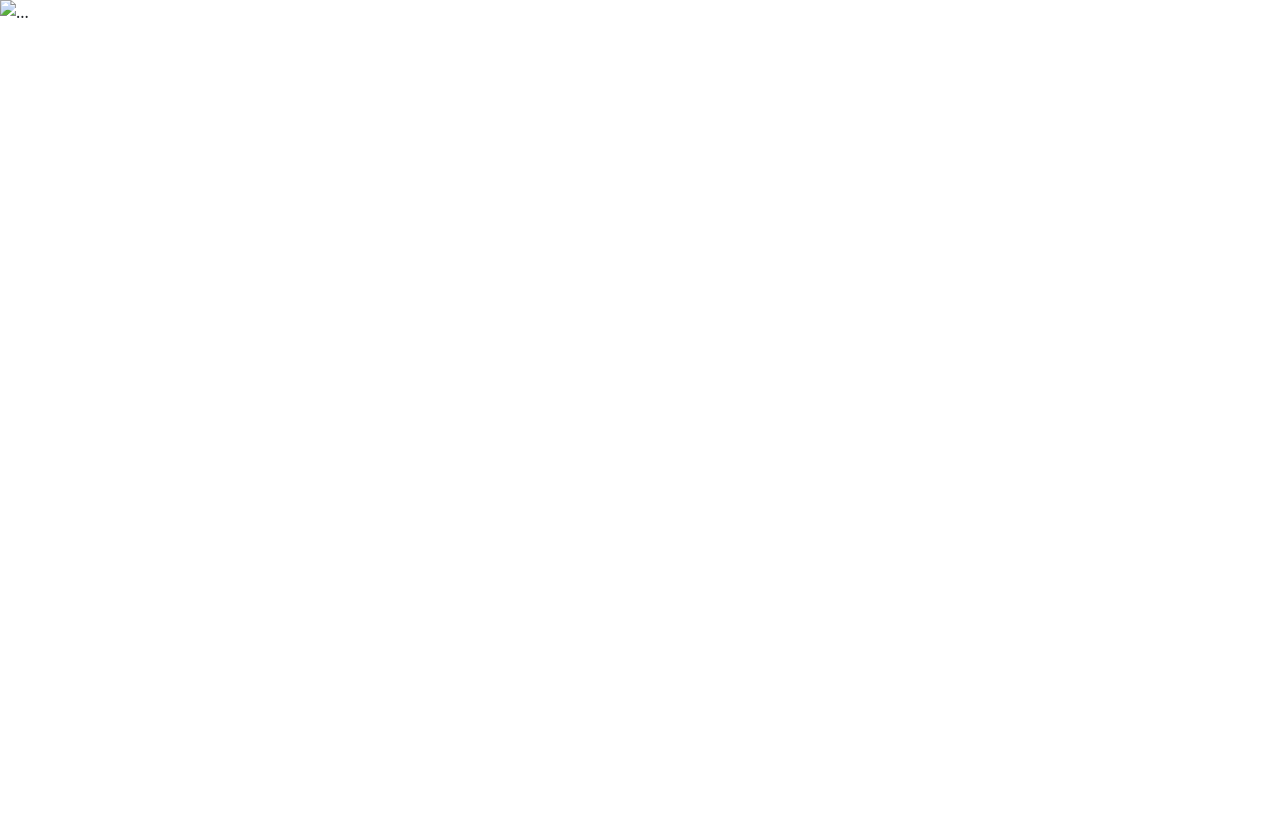
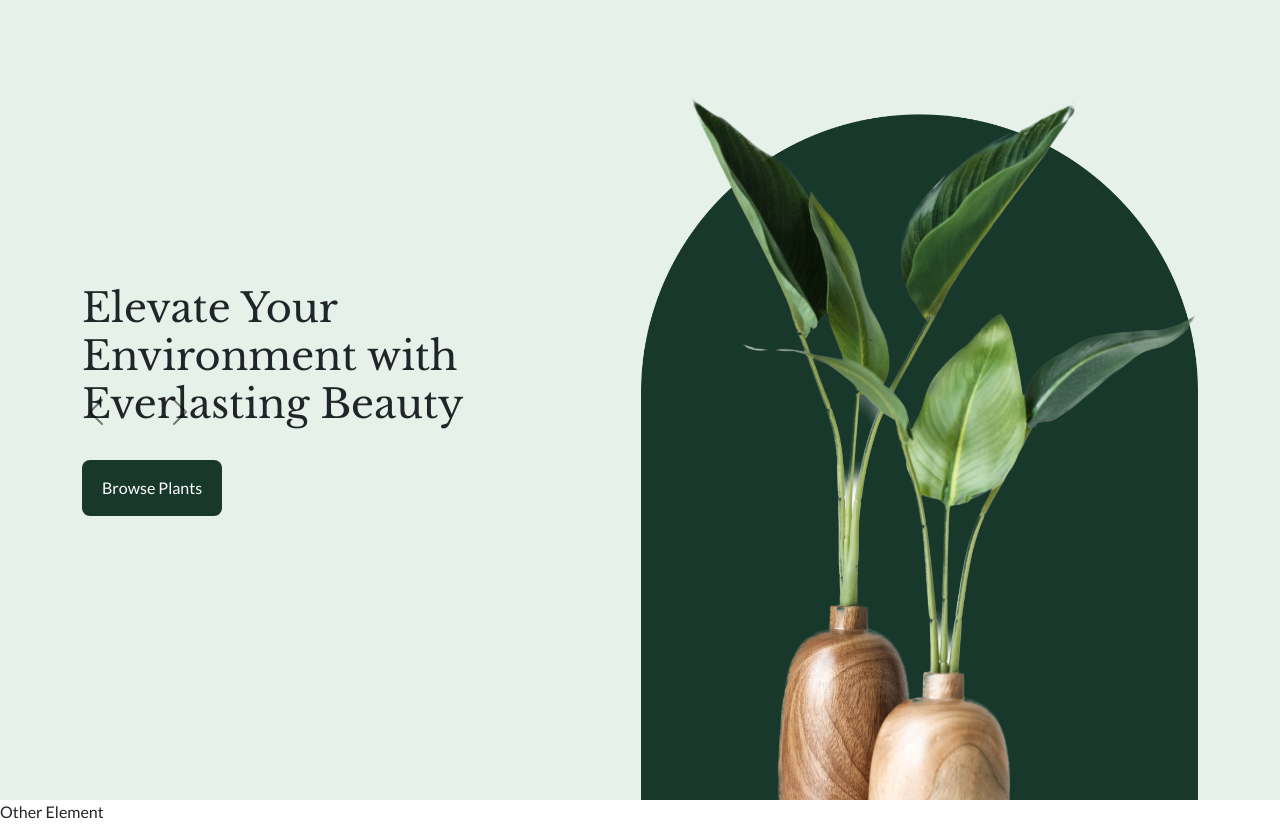
Before and after one commit to MeganBeyl/T3_W2_Class, a plain HTML site: page index.html in a window 1280 px wide. Before the commit the page ends 800 px from the top, so only its background shows below. Drawn offline with nearby package versions, Linux system fonts and the light colour scheme.

Commit message:
Caught up

```diff
--- a/index.html
+++ b/index.html
@@ -13,20 +13,44 @@
 
     <!------------------------------------------------------------------------------------------->
     <!--Carousel-->
-    <div id="carouselExample" class="carousel slide">
+    <div id="carouselExample" class="carousel slide" data-bs-theme="dark">
         <div class="carousel-inner">
 
           <!--Slide 1-->
           <div class="carousel-item active">
-            <img src="..." class="d-block w-100" alt="...">
+            <div class="container">
+              <div class="row full-height">
+                <div class="col align-self-center">
+                  <h1>Elevate Your Environment with Everlasting Beauty</h1>
+                  <button class="mt-4">Browse Plants</button>
+                </div>
+
+                <div class="col align-self-end">
+                  <img src="assets/hero-image.png" class="hero-image">
+                </div>
+              </div>
+            </div>
           </div>
 
           <!--Slide 2-->
           <div class="carousel-item">
-            <img src="..." class="d-block w-100" alt="...">
+            <div class="container">
+              <div class="row full-height">
+                <div class="col align-self-center">
+                  <h1>Elevate Your Environment with Everlasting Beauty</h1>
+                  <button class="mt-4">Browse Plants</button>
+                </div>
+
+                <div class="col align-self-end">
+                  <img src="assets/hero-image-2.png" class="hero-image-2">
+                </div>
+              </div>
+            </div>
           </div>
 
         </div>
+
+        <p>Other Element</p>
 
         <!--Carousel Controls-->
         <button class="carousel-control-prev" type="button" data-bs-target="#carouselExample" data-bs-slide="prev">
@@ -41,6 +65,7 @@
 
     <!-- Javascript -->
     <script src="https://cdn.jsdelivr.net/npm/bootstrap@5.3.0/dist/js/bootstrap.bundle.min.js" integrity="sha384-geWF76RCwLtnZ8qwWowPQNguL3RmwHVBC9FhGdlKrxdiJJigb/j/68SIy3Te4Bkz" crossorigin="anonymous"></script>
+    <script src="https://ajax.googleapis.com/ajax/libs/jquery/3.7.0/jquery.min.js"></script>
     <script src="scripts/main.js"></script>
   </body>
 </html>
--- a/scripts/main.js
+++ b/scripts/main.js
@@ -0,0 +1,8 @@
+//When the document loads
+$(document).ready(function() {
+
+    console.log("Hello");
+
+    // When the document loads, animate the hero image upwards
+    $(".hero-image").animate({top: '-=100px'})
+});
--- a/styles/main.css
+++ b/styles/main.css
@@ -0,0 +1,71 @@
+@import url('https://fonts.googleapis.com/css2?family=Lato&family=Libre+Baskerville&display=swap');
+
+/* ------------------------------------------------------- */
+/* Global Styles */
+
+/* Fonts */
+h1, h2, h3, h4, h5, h6 {
+    font-family: 'Libre Baskerville', serif;
+}
+
+p {
+    font-family: 'Lato', sans-serif;
+    font-size: 16px;
+}
+
+
+/* Spacing */
+.full-height {
+    height: 100vh;
+}
+
+/* ------------------------------------------------------- */
+/* Components */
+button {
+    border: none;
+    padding: 16px 20px;
+    border-radius: 8px;
+    background: #18382B;
+    font-family: 'Lato', sans-serif;
+    font-size: 16px;
+    color: white;
+}
+
+/* ------------------------------------------------------- */
+/* Bootstrap Components Overrides*/
+.carousel-item {
+    background-color: #E6F2E9;
+}
+
+.carousel-control-next .carousel-control-prev {
+    top:auto;
+    right: auto;
+    left: 24px;
+    bottom: 24px;
+    width:auto;
+    background-color: white;
+    padding: 12px;
+    border-radius: 50%;
+}
+
+.carousel-control-next {
+    left: 84px;
+}
+
+
+
+
+/* ------------------------------------------------------- */
+/* Home Page */
+
+.hero-image {
+    height: 90vh;
+    position: relative;
+    bottom: -100px;
+}
+
+.hero-image-2 {
+    height: 90vh;
+    position: relative;
+    bottom: -100px;
+}
```
Also changed, not shown: assets/hero-image-2.png (added), assets/hero-image.png (added).
